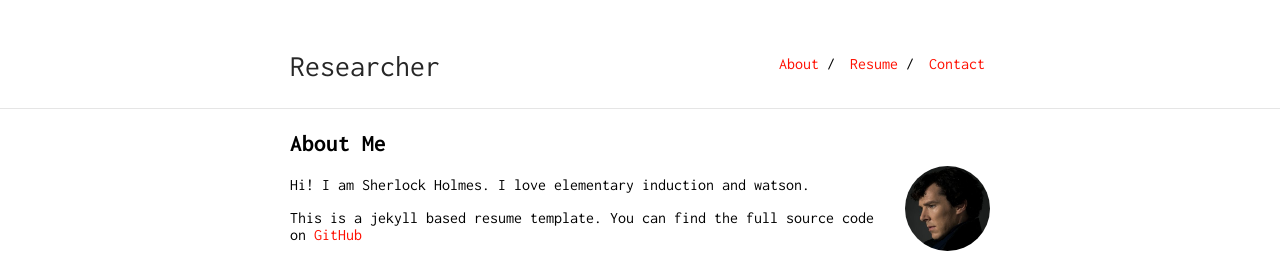
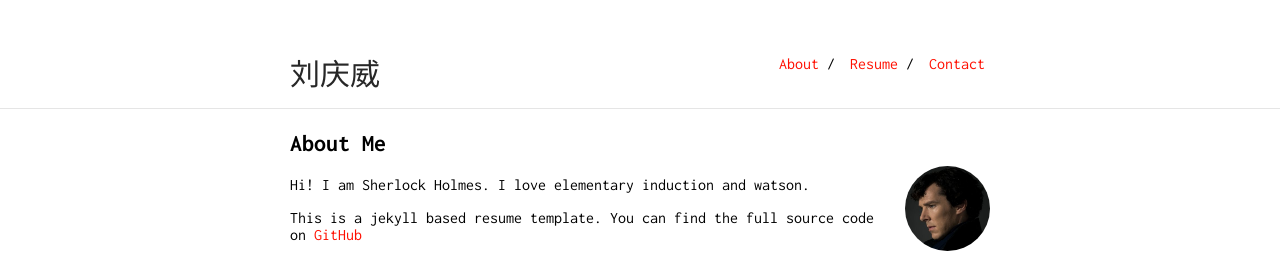
Before and after one commit to lelivre/lelivre.github.io, a Jekyll site: the page built from index.md, in a window 1280 px wide. Shown: the top 253 px of the page. Built offline with Jekyll 4.4.1, drawn with Linux system fonts in a browser that asks for light colours; our own code applies the rules of GitHub Pages for plain Markdown files.

Commit message:
Initial commit

```diff
--- a/_config.yml
+++ b/_config.yml
@@ -1,4 +1,4 @@
-title: Researcher
+title: 刘庆威
 url: "https://lelivre.github.io"
 #baseurl: "/researcher"
 
```
